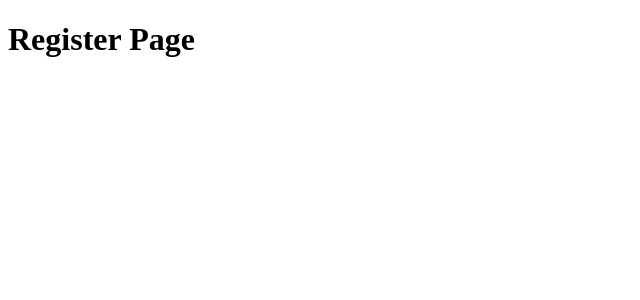
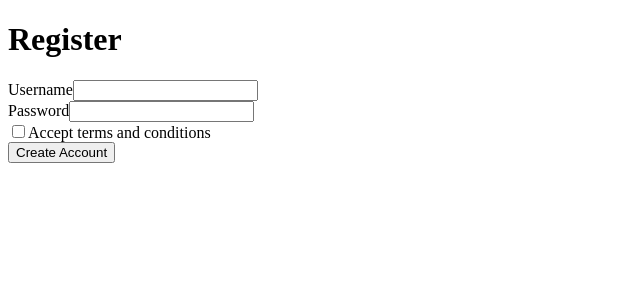
Before and after one commit to lruizrodr/Project_4, a React app in the folder frontend/: page /register in a window 1280 px wide. Shown: the top 300 px of the page, without its empty margins (0-640 px from the left). Built offline with nearby package versions, Linux system fonts and the light colour scheme; the HTML template or start-up script is replaced by a standard one.

Commit message:
register page skele done and testsed functions

```diff
--- a/frontend/src/pages/Register.jsx
+++ b/frontend/src/pages/Register.jsx
@@ -1,3 +1,97 @@
+import { useState } from "react";
+import { useNavigate } from "react-router-dom";
+
 export default function Register() {
-  return <h1>Register Page</h1>;
+  const nav = useNavigate();
+
+  const [form, setForm] = useState({
+    username: "",
+    password: "",
+    accept: false,
+  });
+
+  const [errors, setErrors] = useState({
+    username: "",
+    password: "",
+    accept: "",
+  });
+
+  function updateField(field, value) {
+    setForm({ ...form, [field]: value });
+    setErrors({ ...errors, [field]: "" });
+  }
+
+  async function handleSubmit(e) {
+    e.preventDefault();
+
+    if (!form.username) {
+      setErrors((e) => ({ ...e, username: "Username required" }));
+      return;
+    }
+    if (!form.password) {
+      setErrors((e) => ({ ...e, password: "Password required" }));
+      return;
+    }
+    if (!form.accept) {
+      setErrors((e) => ({ ...e, accept: "You must accept terms" }));
+      return;
+    }
+
+    const res = await fetch("http://localhost:3001/api/register", {
+      method: "POST",
+      headers: { "Content-Type": "application/json" },
+      body: JSON.stringify({
+        username: form.username,
+        password: form.password,
+      }),
+    });
+
+    if (res.status === 201) {
+      nav("/login");
+    } else {
+      const data = await res.json();
+      setErrors((e) => ({ ...e, username: data.message }));
+    }
+  }
+
+  return (
+    <div>
+      <h1>Register</h1>
+
+      <form onSubmit={handleSubmit}>
+        <div>
+          <label>Username</label>
+          <input
+            value={form.username}
+            onChange={(e) => updateField("username", e.target.value)}
+          />
+          {errors.username && <p>{errors.username}</p>}
+        </div>
+
+        <div>
+          <label>Password</label>
+          <input
+            type="password"
+            value={form.password}
+            onChange={(e) => updateField("password", e.target.value)}
+          />
+          {errors.password && <p>{errors.password}</p>}
+        </div>
+
+        <div>
+          <label>
+            <input
+              type="checkbox"
+              checked={form.accept}
+              onChange={(e) => updateField("accept", e.target.checked)}
+            />
+            Accept terms and conditions
+          </label>
+          {errors.accept && <p>{errors.accept}</p>}
+        </div>
+
+        <button type="submit">Create Account</button>
+      </form>
+    </div>
+  );
 }
```
